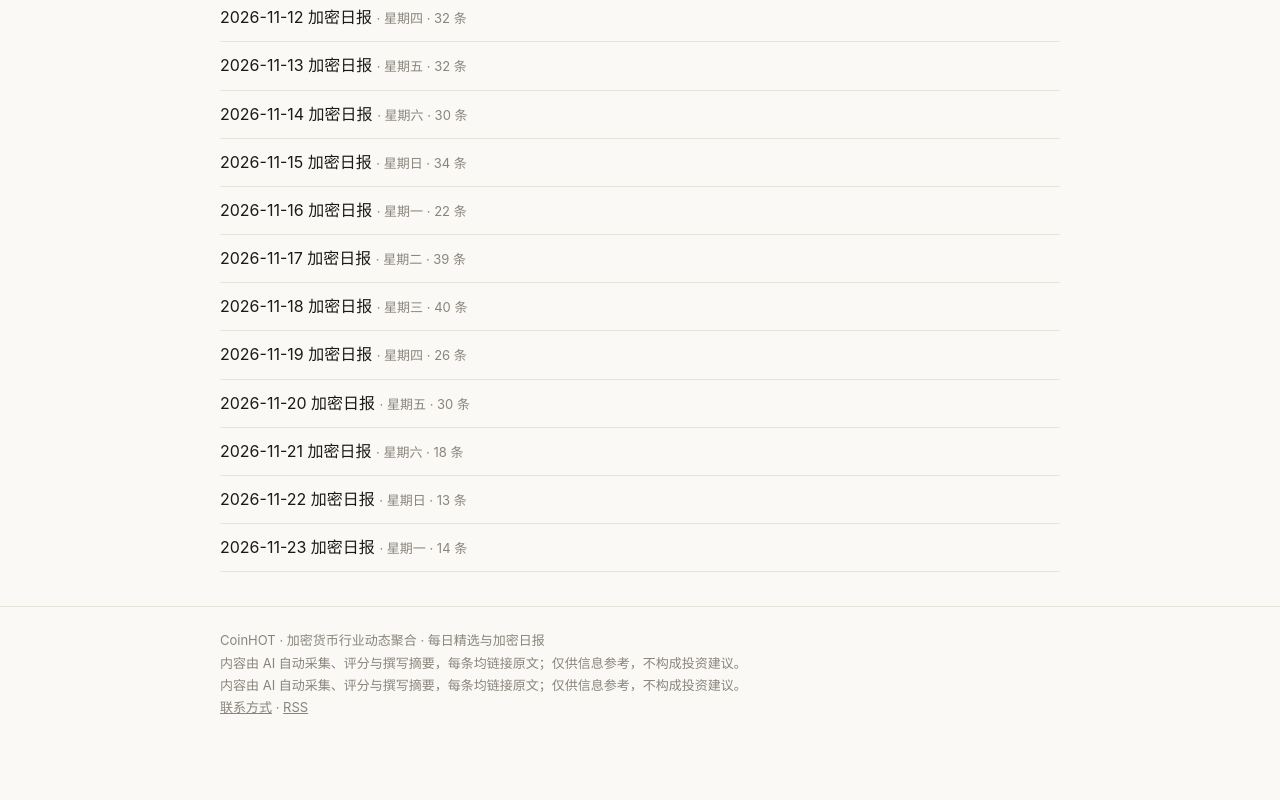
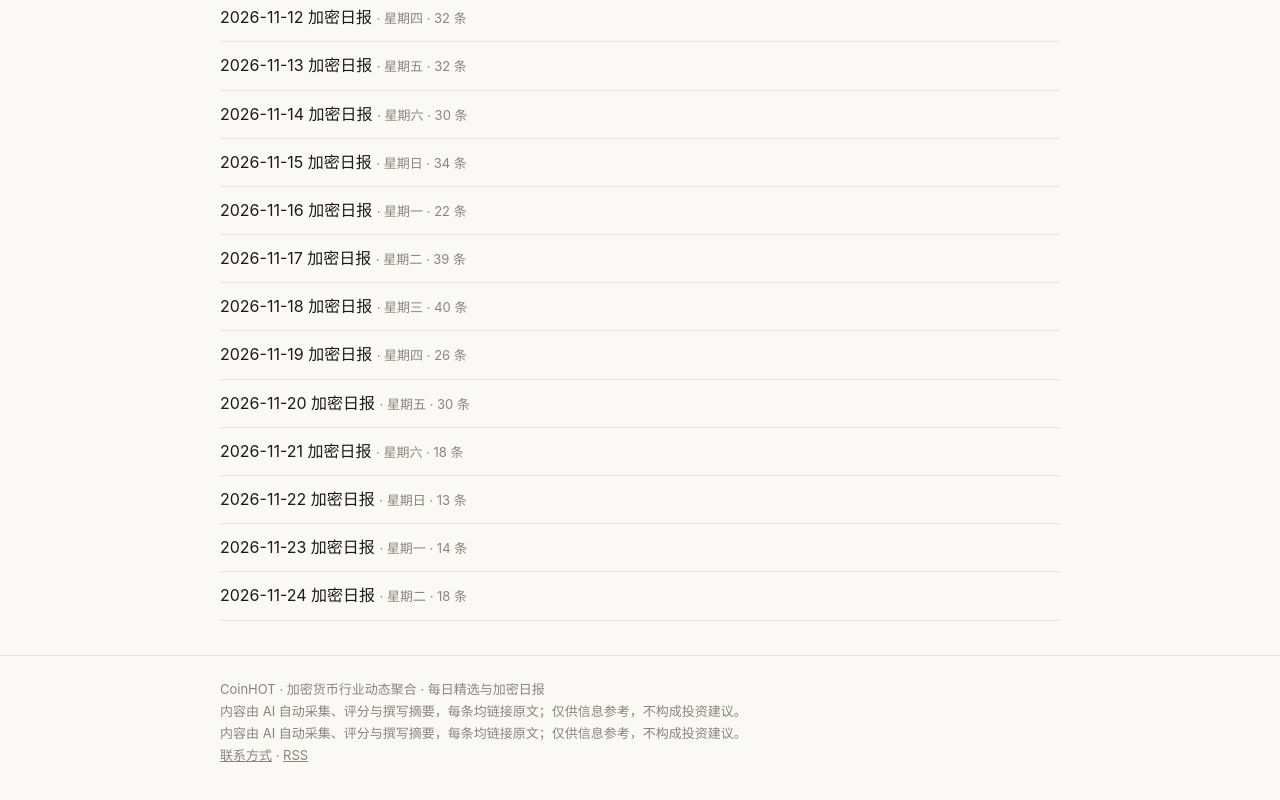
Before and after one commit to jxsite/coin-hot, a plain HTML site: page archive/index.html in a window 1280 px wide. Shown: the part 1829-2629 px from the top of the page. Before the commit the page ends 2587 px from the top, so only its background shows below. Drawn offline with Linux system fonts and the light colour scheme.

Commit message:
更新往期日报列表

```diff
--- a/archive/index.html
+++ b/archive/index.html
@@ -104,6 +104,7 @@ td,th{border:1px solid var(--line);padding:6px 12px;text-align:left}
 <li><a href="/coin-hot/archive/2026-11-21.html"><span class="lang-zh">2026-11-21 加密日报</span><span class="lang-en">2026-11-21 Crypto Daily</span></a> <span style="color:var(--muted);font-size:13px">· <span class="lang-zh">星期六</span><span class="lang-en">Saturday</span> · <span class="lang-zh">18 条</span><span class="lang-en">18 items</span></span></li>
 <li><a href="/coin-hot/archive/2026-11-22.html"><span class="lang-zh">2026-11-22 加密日报</span><span class="lang-en">2026-11-22 Crypto Daily</span></a> <span style="color:var(--muted);font-size:13px">· <span class="lang-zh">星期日</span><span class="lang-en">Sunday</span> · <span class="lang-zh">13 条</span><span class="lang-en">13 items</span></span></li>
 <li><a href="/coin-hot/archive/2026-11-23.html"><span class="lang-zh">2026-11-23 加密日报</span><span class="lang-en">2026-11-23 Crypto Daily</span></a> <span style="color:var(--muted);font-size:13px">· <span class="lang-zh">星期一</span><span class="lang-en">Monday</span> · <span class="lang-zh">14 条</span><span class="lang-en">14 items</span></span></li>
+<li><a href="/coin-hot/archive/2026-11-24.html"><span class="lang-zh">2026-11-24 加密日报</span><span class="lang-en">2026-11-24 Crypto Daily</span></a> <span style="color:var(--muted);font-size:13px">· <span class="lang-zh">星期二</span><span class="lang-en">Tuesday</span> · <span class="lang-zh">18 条</span><span class="lang-en">18 items</span></span></li>
 </ul></div>
 <footer class="site"><div class="wrap">
 CoinHOT · 加密货币行业动态聚合 · 每日精选与加密日报<br/>内容由 AI 自动采集、评分与撰写摘要，每条均链接原文；仅供信息参考，不构成投资建议。<br/>
```
